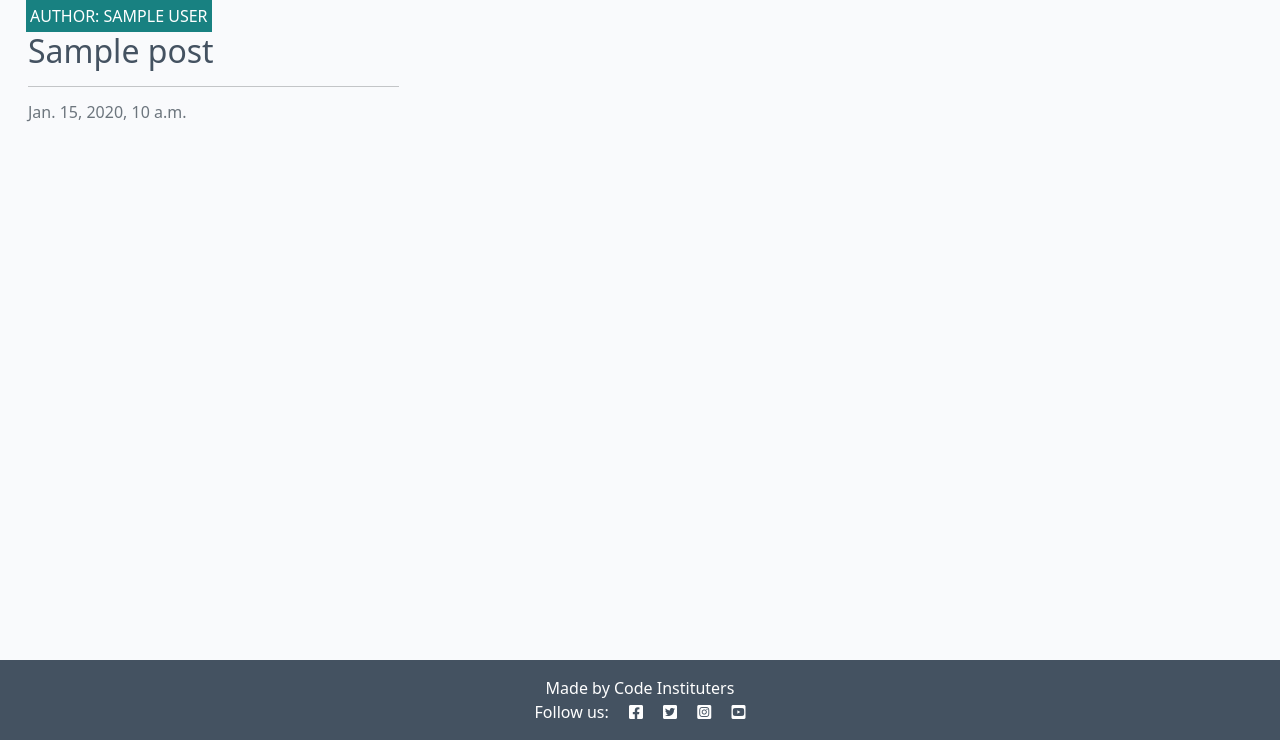
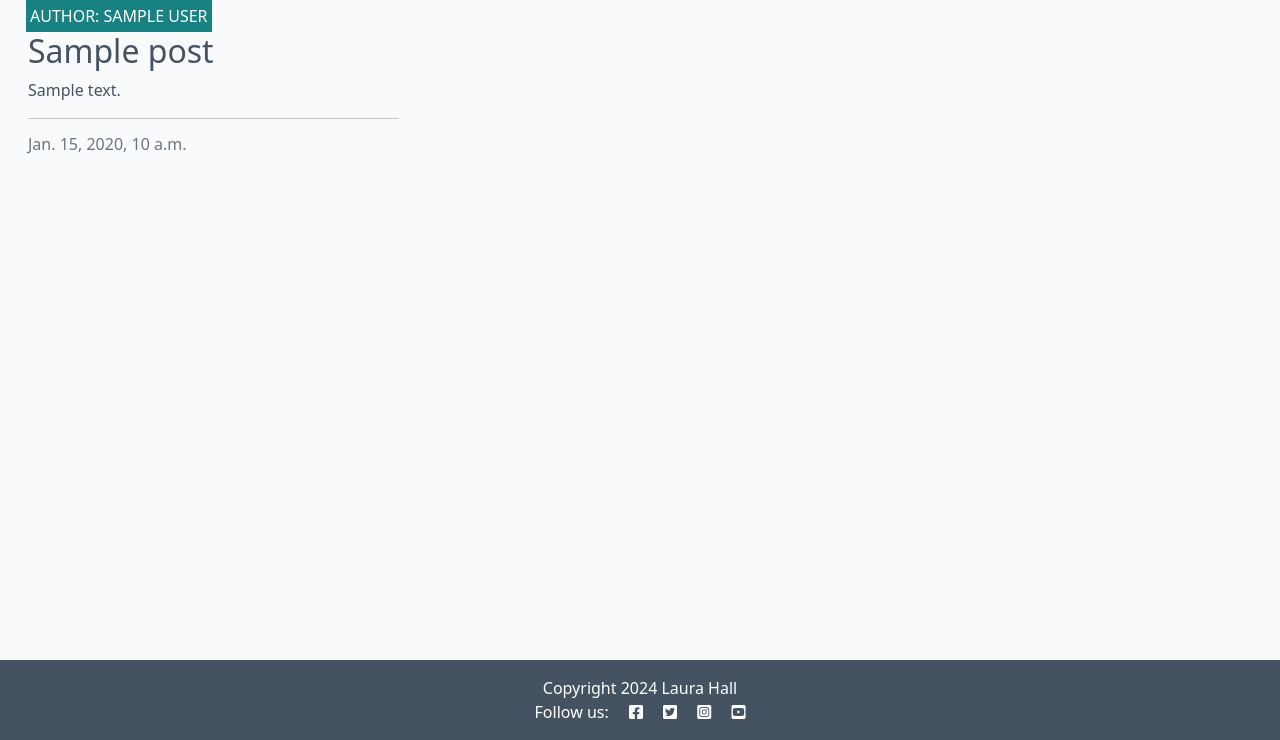
Before and after one commit to laurachri-hall/django-blog, a Django app: template blog/templates/blog/index.html in a window 1280 px wide. Shown: the part 60-800 px from the top of the page. Run offline with Django 4.2, Linux system fonts and the light colour scheme; the template is opened without the code that fills it: most values are stand-ins (such as "Sample title", 1, 10 or a date in 2020).

Commit message:
Add:  excerpt in p class in index.html, url tag in base.html

```diff
--- a/blog/admin.py
+++ b/blog/admin.py
@@ -1,6 +1,5 @@
 from django.contrib import admin
-from .models import Post
-from .models import Comment
+from .models import Post, Comment
 from django_summernote.admin import SummernoteModelAdmin
 
 @admin.register(Post)
--- a/blog/templates/blog/index.html
+++ b/blog/templates/blog/index.html
@@ -20,6 +20,7 @@
                             </div>
                             <a href="#" class="post-link">
                                 <h2 class="card-title">{{ post.title }}</h2>
+                                <p class="card-text">{{ post.excerpt }}</p>
                             </a>
 
                             <hr />
@@ -50,3 +51,7 @@
 
 <!-- index.html content ends here -->
 {% endblock %}
+
+{% block copyright %}
+<p class="m-0 text-center text-white">Copyright 2024 Laura Hall</p>
+{% endblock %}
--- a/templates/base.html
+++ b/templates/base.html
@@ -40,7 +40,7 @@
                 <ul class="navbar-nav me-auto mb-2 mb-lg-0">
                     <li class="nav-item">
                         <a class="nav-link {% if request.path == home_url %}active{% endif %}" aria-current="page"
-                            href="#">Home</a>
+                            href="{% url 'home' %}">Home</a>
                     </li>
 
                 </ul>
@@ -61,7 +61,12 @@
 
     <!-- Footer -->
     <footer class="footer mt-auto py-3 dark-bg">
-        <p class="m-0 text-center text-white">Made by Code Instituters</p>
+
+        {% block copyright %}
+        <p class="m-0 text-center text-white">
+            Made by Code Instituters</p>
+        {% endblock copyright %}
+
         <p class="m-0 text-center text-white">Follow us: <i class="fab fa-facebook-square ms-3"></i>
             <i class="fab fa-twitter-square ms-3"></i>
             <i class="fab fa-instagram-square ms-3"></i>
```
